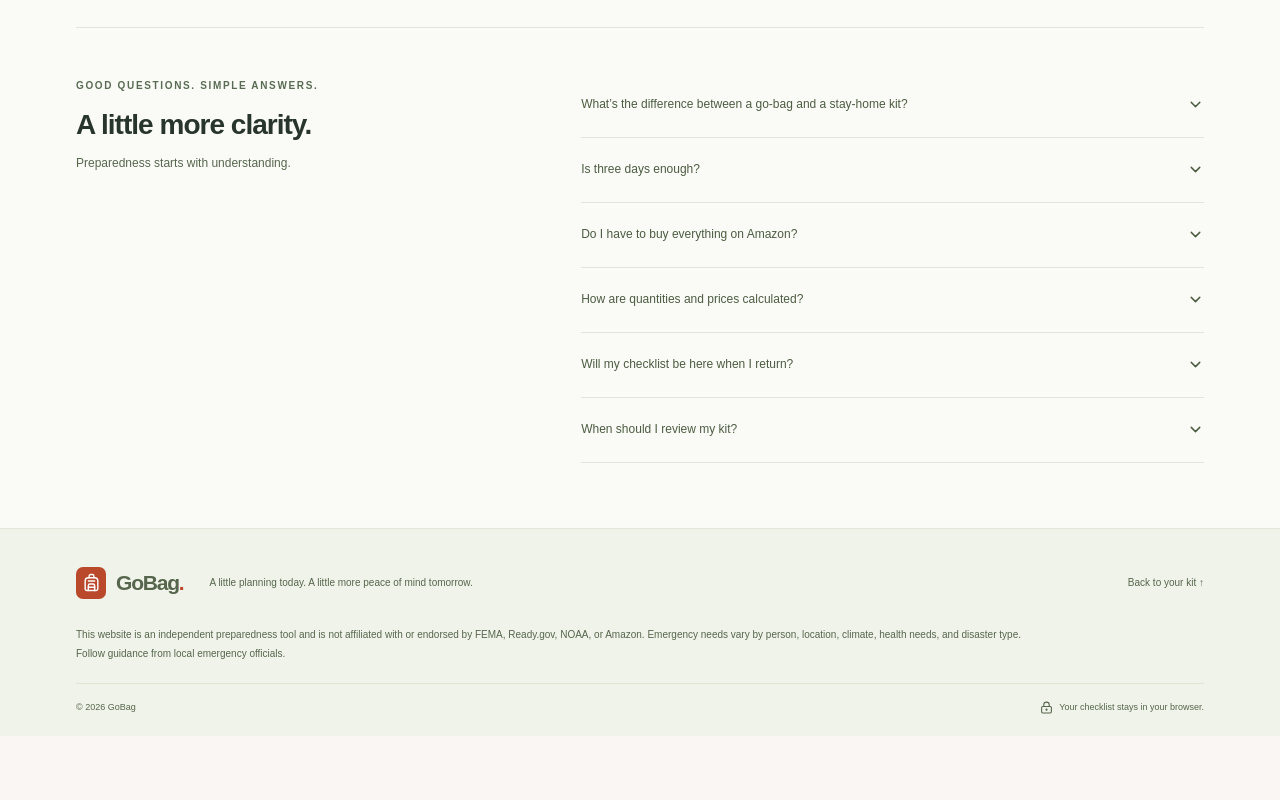
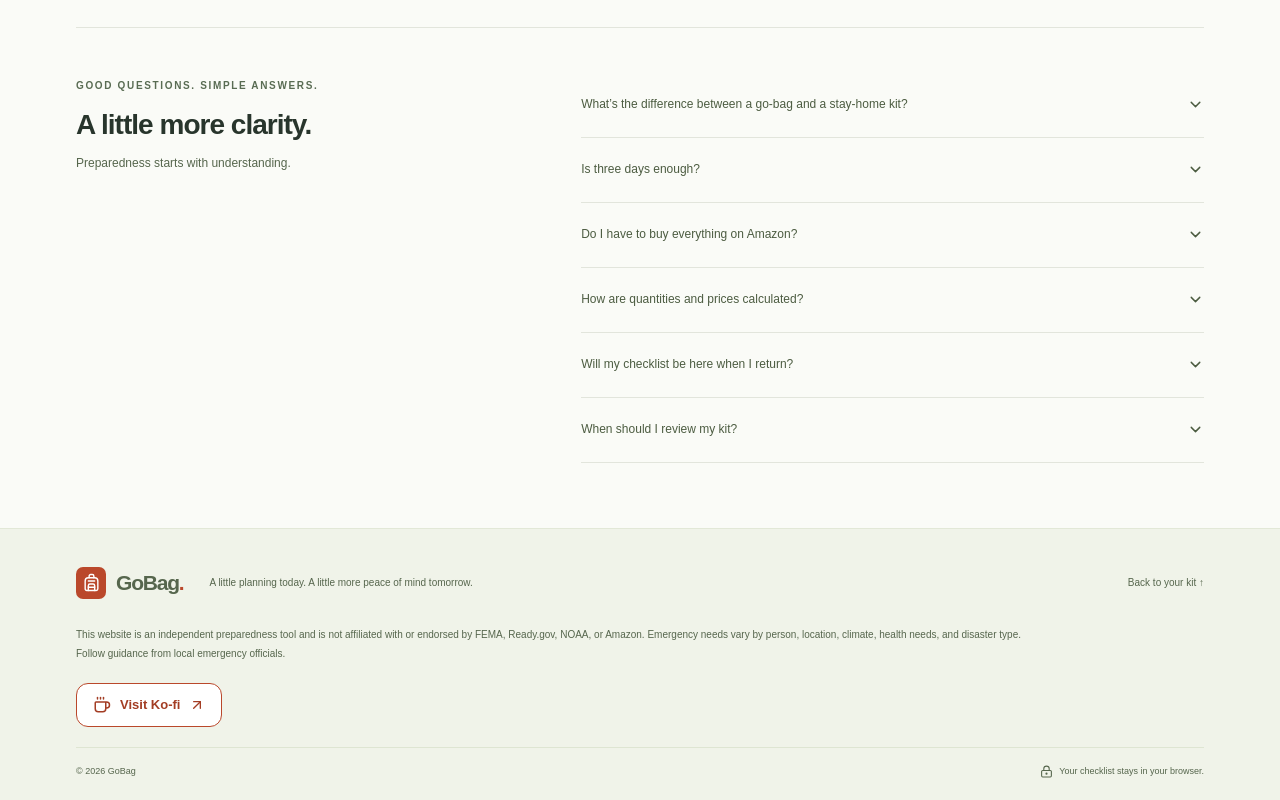
Before and after one commit to confire15/creditcardchris, a Next.js app: page /go-bag in a window 1280 px wide. Shown: the part 7771-8571 px from the top of the page. Before the commit the page ends 8507 px from the top, so only its background shows below. Built offline with nearby package versions, Linux system fonts and the light colour scheme.

Commit message:
feat: add Ko-fi link to GoBag footer

```diff
--- a/src/components/gobag/gobag.module.css
+++ b/src/components/gobag/gobag.module.css
@@ -1340,6 +1340,25 @@
   margin-top: 20px;
   max-width: 950px;
 }
+.kofiLink {
+  display: inline-flex;
+  align-items: center;
+  justify-content: center;
+  gap: 9px;
+  min-height: 44px;
+  margin-top: 20px;
+  padding: 10px 16px;
+  border: 1px solid #ba482b;
+  border-radius: 12px;
+  background: #fff;
+  color: #a33d24;
+  font-size: 13px;
+  font-weight: 600;
+  text-decoration: none;
+}
+.kofiLink:hover {
+  background: #fff1e9;
+}
 .footerBottom {
   display: flex;
   justify-content: space-between;
--- a/src/components/gobag/gobag.tsx
+++ b/src/components/gobag/gobag.tsx
@@ -4,6 +4,7 @@ import {
   ArrowUpRight,
   Check,
   ChevronDown,
+  Coffee,
   Heart,
   Leaf,
   LockKeyhole,
@@ -372,6 +373,17 @@ function Footer() {
         Follow guidance from local emergency officials.
       </p>
       <AffiliateDisclosure />
+      <a
+        className={styles.kofiLink}
+        href="https://ko-fi.com/"
+        target="_blank"
+        rel="noopener noreferrer"
+        aria-label="Visit Ko-fi (opens in a new tab)"
+      >
+        <Coffee size={18} aria-hidden="true" />
+        Visit Ko-fi
+        <ArrowUpRight size={16} aria-hidden="true" />
+      </a>
       <div className={styles.footerBottom}>
         <span>© {new Date().getFullYear()} GoBag</span>
         <span>
```
